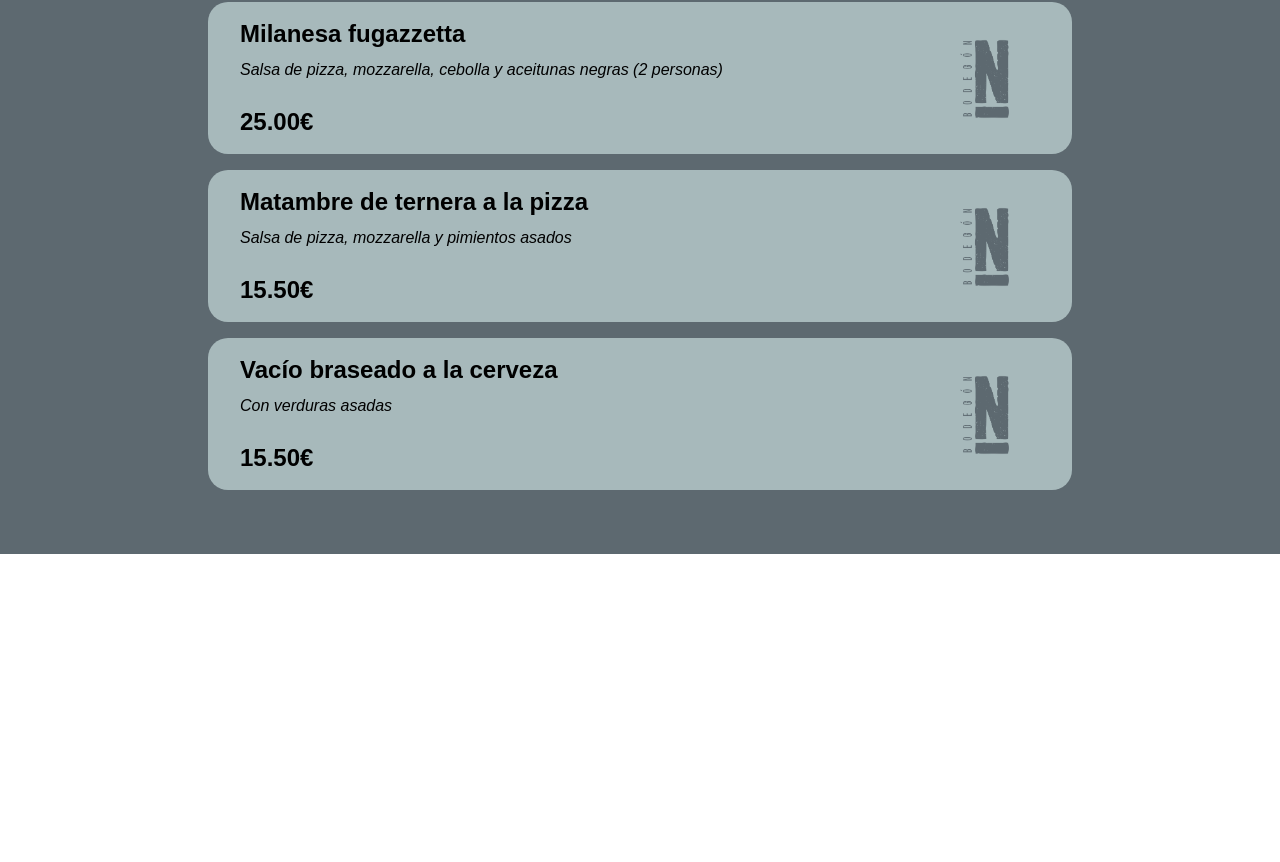
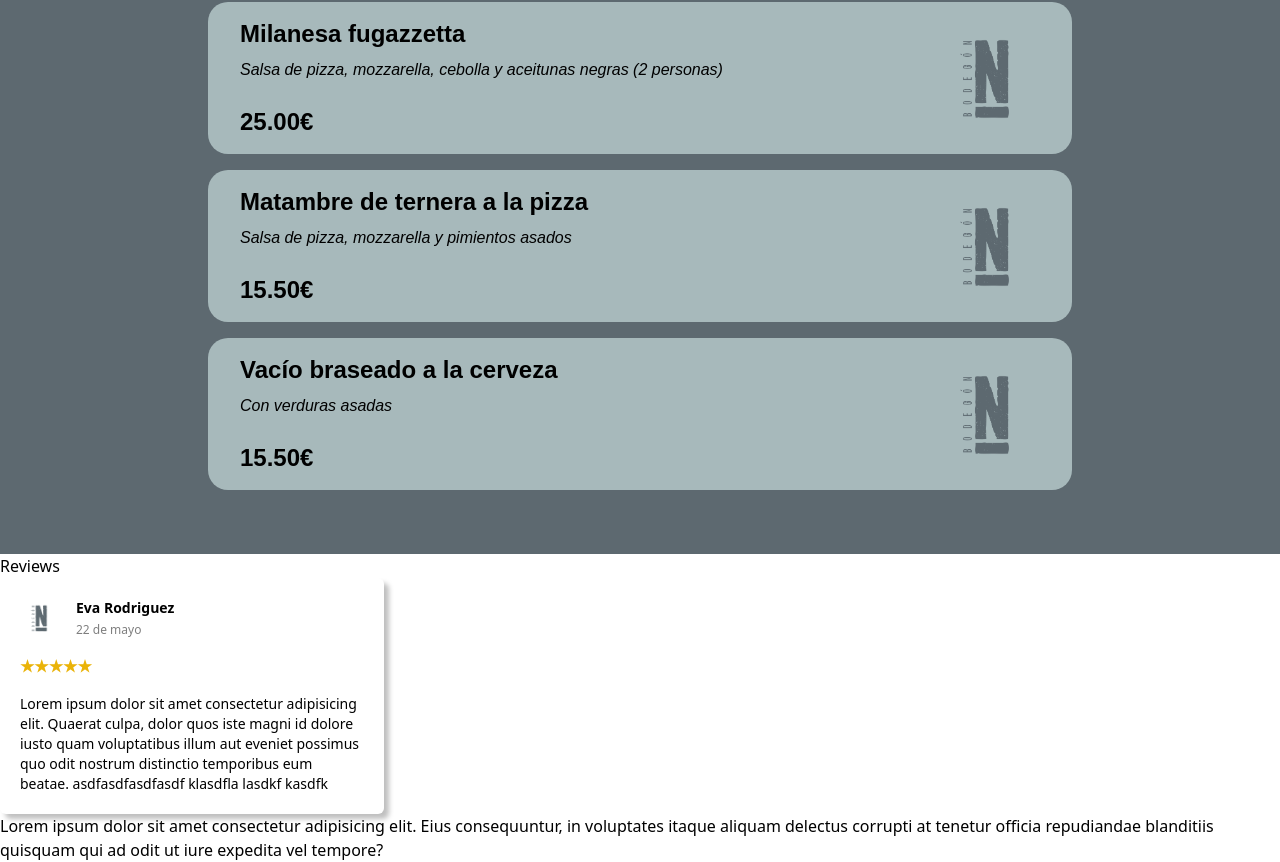
Before and after one commit to facuareosa/nigro_web, a React (Vite) app: page / in a window 1280 px wide. Shown: the part 2118-2980 px from the top of the page. Before the commit the page ends 2672 px from the top, so only its background shows below. Built offline with nearby package versions, Linux system fonts and the light colour scheme; a web font is replaced by a local one.

Commit message:
agregado react-slik / creados componentes de reviews

```diff
--- a/index.html
+++ b/index.html
@@ -1,9 +1,20 @@
-<!doctype html>
+<!DOCTYPE html>
 <html lang="es">
   <head>
     <meta charset="UTF-8" />
     <link rel="icon" type="image/svg+xml" href="/vite.svg" />
-    <link rel="stylesheet" href="./src/reset.css">
+    <link rel="stylesheet" href="./src/reset.css" />
+    <link
+      rel="stylesheet"
+      type="text/css"
+      charset="UTF-8"
+      href="https://cdnjs.cloudflare.com/ajax/libs/slick-carousel/1.6.0/slick.min.css"
+    />
+    <link
+      rel="stylesheet"
+      type="text/css"
+      href="https://cdnjs.cloudflare.com/ajax/libs/slick-carousel/1.6.0/slick-theme.min.css"
+    />
     <meta name="viewport" content="width=device-width, initial-scale=1.0" />
     <title>Bodegón Nigro</title>
   </head>
--- a/package.json
+++ b/package.json
@@ -13,7 +13,8 @@
     "@fontsource/saira-extra-condensed": "^5.0.19",
     "react": "^18.2.0",
     "react-dom": "^18.2.0",
-    "react-icons": "^5.0.1"
+    "react-icons": "^5.0.1",
+    "react-slick": "^0.30.2"
   },
   "devDependencies": {
     "@types/react": "^18.2.64",
--- a/src/App.jsx
+++ b/src/App.jsx
@@ -4,6 +4,7 @@ import Banner from './sections/Banner'
 import Recomendation from './sections/Recomendation'
 import About from './sections/About'
 import Menu from './sections/Menu'
+import Reviews from './sections/Reviews'
 
 function App() {
   return (
@@ -13,6 +14,7 @@ function App() {
       <Recomendation />
       <About />
       <Menu />
+      <Reviews />
     </div>
   )
 }
--- /dev/null
+++ b/src/components/ReviewCard.jsx
@@ -0,0 +1,70 @@
+import React, { useEffect, useState, useRef } from 'react'
+import imgTest from "../assets/images/img-logo2.png";
+
+
+const openParagraph = {
+  display: 'flex',
+}
+
+function ReviewCard() {
+
+  const [isOpen, setIsOpen] = useState (false)
+
+  const [showBtn, setShowBtn] = useState(false)
+
+  const ref = useRef(null)
+
+
+  useEffect(() => {
+    if (ref.current) {
+      console.log(ref.current.scrollHeight, ref.current.clientHeight)
+      setShowBtn(
+        !(ref.current.scrollHeight >= ref.current.clientHeight -1 && ref.current.scrollHeight <= ref.current.clientHeight +1))
+    }
+  }, [])
+
+  return (
+
+      <div className='min-h-[12.25rem] w-96 rounded-md bg-white p-5 shadow-custom flex flex-col items-start gap-4'>
+
+        <div className='w-full flex justify-start gap-4'>
+          <div className='w-10 h-10'>
+            <img src={imgTest} alt="imagen perfil" className='h-full rounded-full' />
+          </div>
+          <div className="flex flex-col gap-1">
+            <p className="text-sm font-bold">Eva Rodriguez</p>
+            <p className="opacity-50 text-xs">22 de mayo</p>
+          </div>
+        </div>
+        <div className='self-start'>
+          <p className='text-yellow-500 text-base font-bold'>
+          &#9733;&#9733;&#9733;&#9733;&#9733;
+          </p>
+        </div>
+        <div className='w-full'>
+        <p
+          className={`w-full text-sm overflow-hidden ${isOpen ? openParagraph : ''}`}
+          ref={ref}
+          style={{
+            display: isOpen ? 'flex' : '-webkit-box',
+            WebkitLineClamp: 6,
+            WebkitBoxOrient: 'vertical'
+          }}
+        >
+                Lorem ipsum dolor sit amet consectetur adipisicing elit. Quaerat culpa, dolor quos iste magni id dolore iusto quam voluptatibus illum aut eveniet possimus quo odit nostrum distinctio temporibus eum beatae. asdfasdfasdfasdf klasdfla lasdkf kasdfk
+          </p>
+        </div>
+        {showBtn &&(
+          <button
+          className='cursor-pointer rounded-none p-0 opacity-50 text-xs'
+          onClick={()=>setIsOpen(!isOpen)}>
+              {isOpen ? 'Leer menos' : 'Leer más'}
+          </button>
+        )}
+
+      </div>
+
+  )
+}
+
+export default ReviewCard
--- /dev/null
+++ b/src/components/SliderRev.jsx
@@ -0,0 +1,47 @@
+import React from 'react'
+import Slider from "react-slick";
+import ReviewCard from './ReviewCard';
+
+function SliderRev() {
+    var settings = {
+        dots: true,
+        infinite: false,
+        speed: 500,
+        slidesToShow: 4,
+        slidesToScroll: 4,
+        initialSlide: 0,
+        responsive: [
+          {
+            breakpoint: 1024,
+            settings: {
+              slidesToShow: 3,
+              slidesToScroll: 3,
+              infinite: true,
+              dots: true
+            }
+          },
+          {
+            breakpoint: 600,
+            settings: {
+              slidesToShow: 2,
+              slidesToScroll: 2,
+              initialSlide: 2
+            }
+          },
+          {
+            breakpoint: 480,
+            settings: {
+              slidesToShow: 1,
+              slidesToScroll: 1
+            }
+          }
+        ]
+      };
+  return (
+    <div>
+        <ReviewCard />
+    </div>
+  )
+}
+
+export default SliderRev
--- /dev/null
+++ b/src/sections/Reviews.jsx
@@ -0,0 +1,14 @@
+import React from 'react'
+import SliderRev from '../components/SliderRev'
+
+function Reviews() {
+  return (
+    <div>
+        <p>Reviews</p>
+        <SliderRev/>
+        <p>Lorem ipsum dolor sit amet consectetur adipisicing elit. Eius consequuntur, in voluptates itaque aliquam delectus corrupti at tenetur officia repudiandae blanditiis quisquam qui ad odit ut iure expedita vel tempore?</p>
+    </div>
+  )
+}
+
+export default Reviews
```
Also changed, not shown: 1 other file (tests, documents, lock files or other folders).
